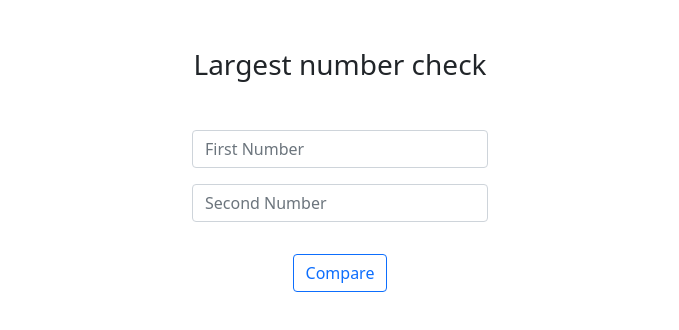
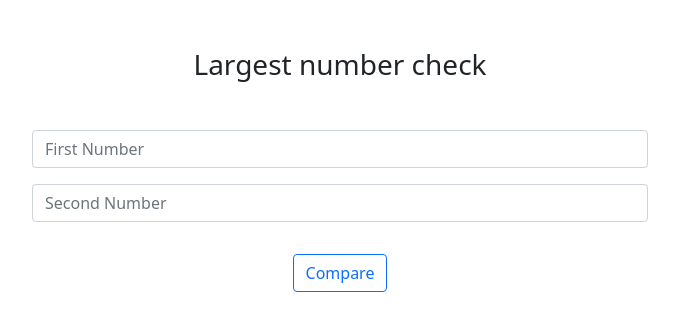
Before and after one commit to aswinc47/largest-number, a plain HTML site: page index.html in a window 1280 px wide. Shown: the whole page, without its empty margins (300-979 px from the left). Drawn offline with nearby package versions, Linux system fonts and the light colour scheme.

Commit message:
updated  commit

```diff
--- a/index.html
+++ b/index.html
@@ -11,7 +11,7 @@
     <script src="https://cdn.jsdelivr.net/npm/bootstrap@5.0.2/dist/js/bootstrap.bundle.min.js" integrity="sha384-MrcW6ZMFYlzcLA8Nl+NtUVF0sA7MsXsP1UyJoMp4YLEuNSfAP+JcXn/tWtIaxVXM" crossorigin="anonymous"></script>
 </head>
 <body>
-    <div class="main w-25 container text-center">
+    <div class="main w-50 container text-center">
         <h3 class="my-5">Largest number check</h3>
         <input type="text" placeholder="First Number" class="form-control mb-3" id="num1">
         <input type="text"  placeholder="Second Number" class="form-control mb-3" id="num2">
```
